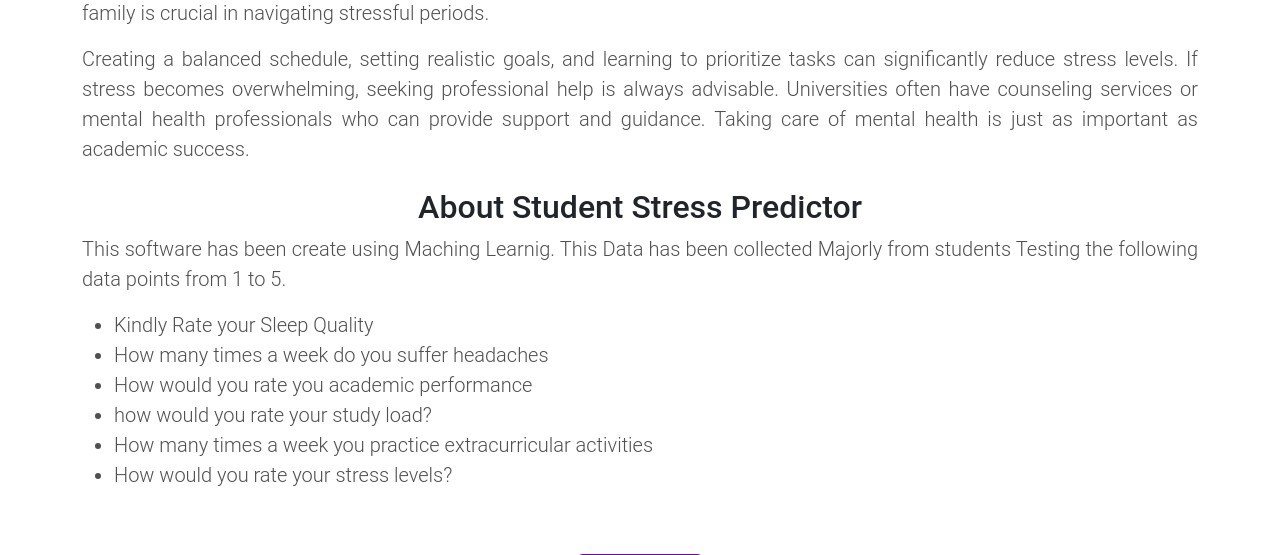
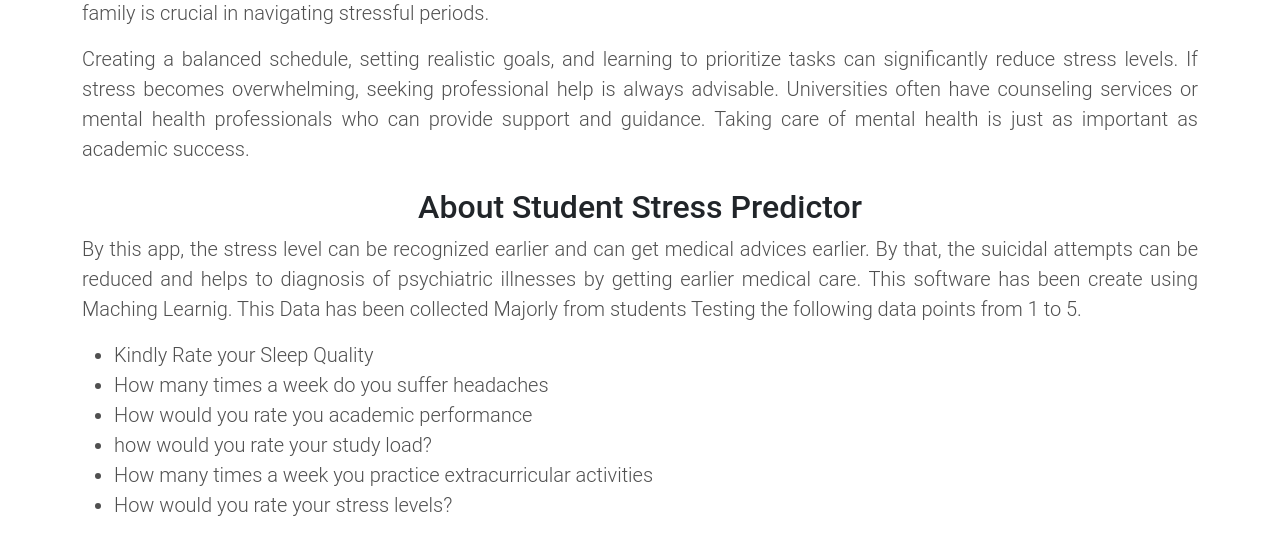
Before and after one commit to VimukthiC/student-stress-predictor, a Flask app: page / in a window 1280 px wide. Shown: the part 768-1323 px from the top of the page. Run offline with Flask 3, Linux system fonts and the light colour scheme; parts of the project's set-up code (start-up, migrations or seed data) failed here and were passed over; some libraries are stand-ins or nearby versions.

Commit message:
Modified

```diff
--- a/templates/home.html
+++ b/templates/home.html
@@ -43,6 +43,8 @@
         <h2 class="text-center mt-4 mb-2" id="AboutSSP">About Student Stress Predictor</h2>
 
         <p class="lead about">
+          By this app, the stress level can be recognized earlier and can get medical advices earlier.
+          By that, the suicidal attempts can be reduced and helps to diagnosis of psychiatric illnesses by getting earlier medical care.
           This software has been create using Maching Learnig. This Data has been collected Majorly from students Testing the following data points from 1 to 5.
           <ul class="lead">
             <li>Kindly Rate your Sleep Quality</li>
```
